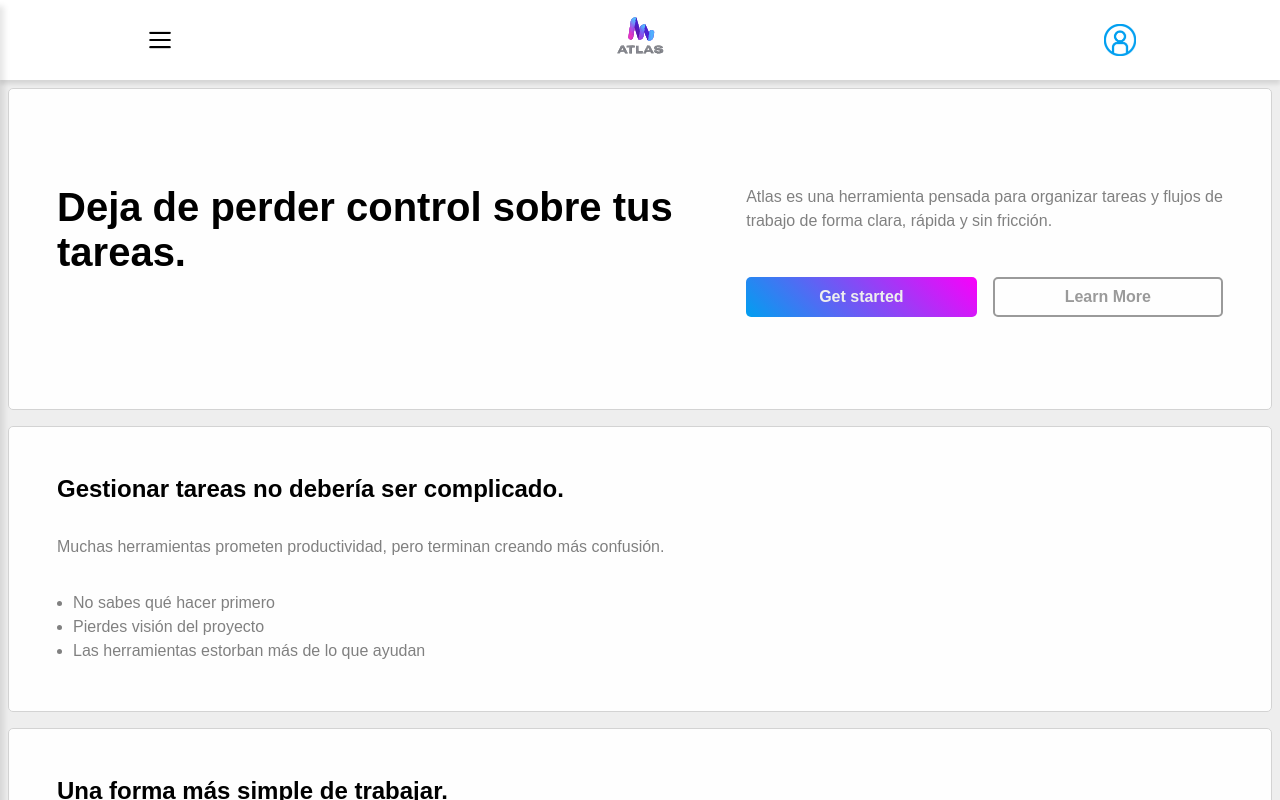
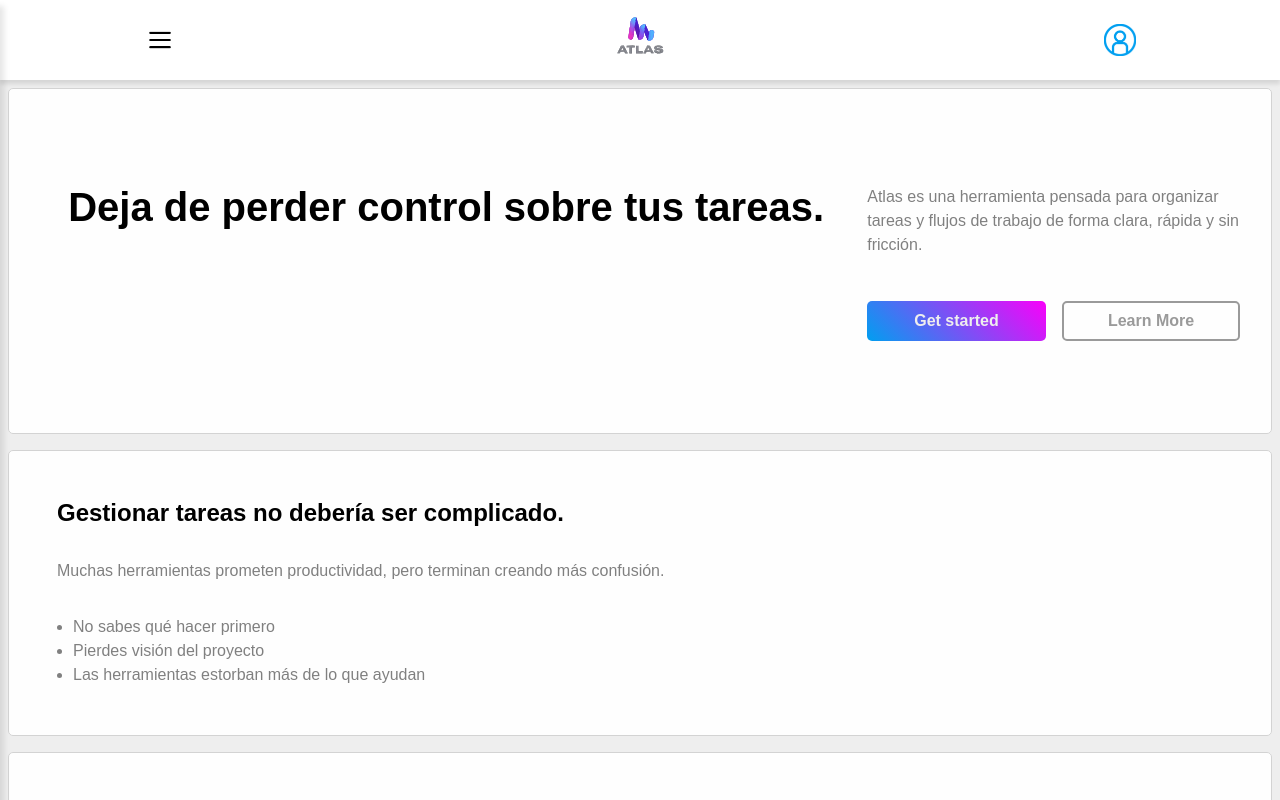
Before and after one commit to cristhianblaffita-web/TaskFlow-React-FastAPI, a React (Vite) app in the folder frontend/: page / in a window 1280 px wide. Built offline with nearby package versions, Linux system fonts and the light colour scheme.

Commit message:
feat: make home layout responsive

```diff
--- a/frontend/src/pages/home/Home.css
+++ b/frontend/src/pages/home/Home.css
@@ -119,13 +119,56 @@
 }
 
 @media (min-width: 760px) {
+  .home {
+    display: grid;
+    grid-template-columns: repeat(2, 1fr);
+    grid-template-rows: repeat(5, auto);
+    grid-template-areas: "hero hero"
+                         "problem problem"
+                         "solution solution"
+                         "benefits benefits"
+                         "how-it-works cta";
+  }
+
+  .problem {
+    grid-area: problem;
+  }
+
+  .solution {
+    grid-area: solution;
+  }
+
+  .benefits {
+    grid-area: benefits;
+  }
+
+  .how-it-works {
+    grid-area: how-it-works;
+  }
+
+  .cta {
+    grid-area: cta;
+    height: 100%;
+    place-content: center;
+    place-items: center;
+  }
+
+  .cta .primary {
+    max-width: 400px;
+  }
+
+  /*hero*/
   .hero {
+    grid-area: hero;
     display: grid;
+    grid-template-columns: repeat(3, 32%);
+    grid-auto-rows: repeat(2, 1fr);
     grid-template-areas: "head head content" "head head actions";
   }
 
   .hero h1{
     grid-area: head;
+    text-align: center;
   }
 
   .hero p {
@@ -139,4 +182,9 @@
   .primary, .secondary {
     width: 50%;
   }
+
+
+  .benefit-cards {
+    flex-flow: row nowrap;
+  }
 }
```
